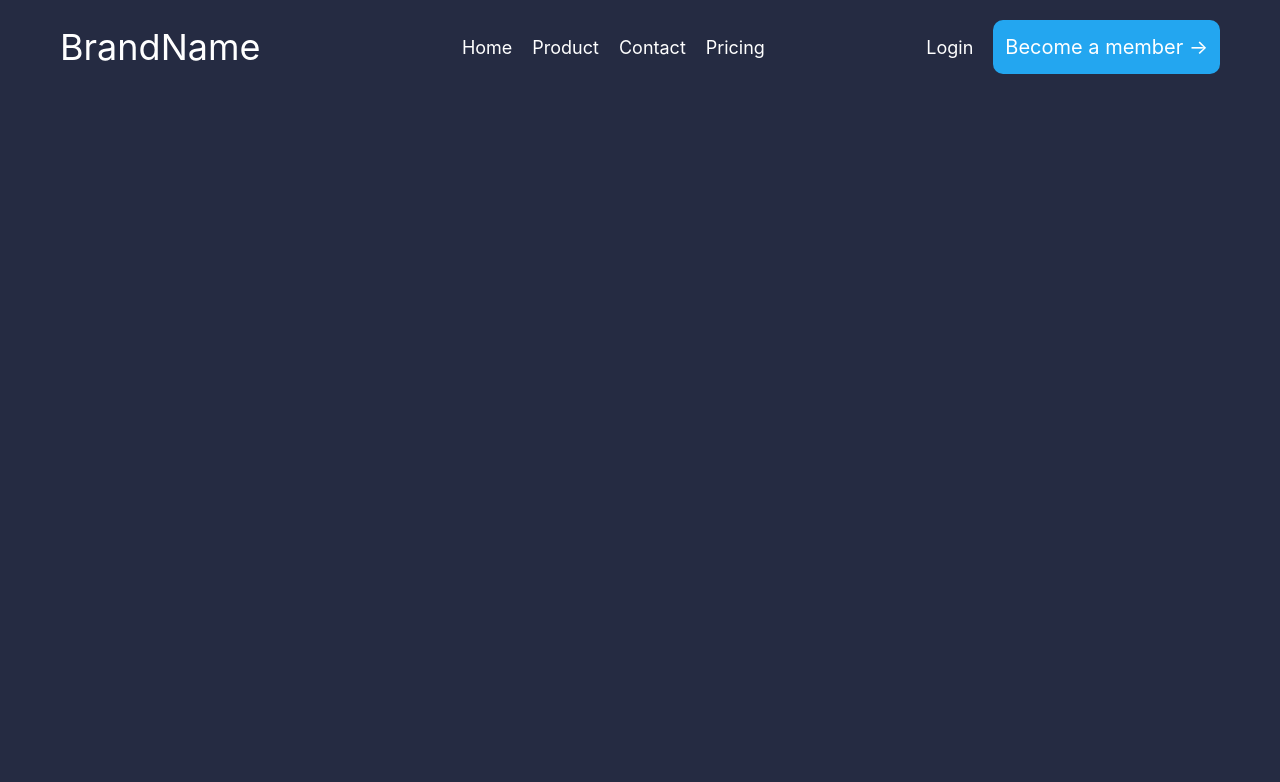
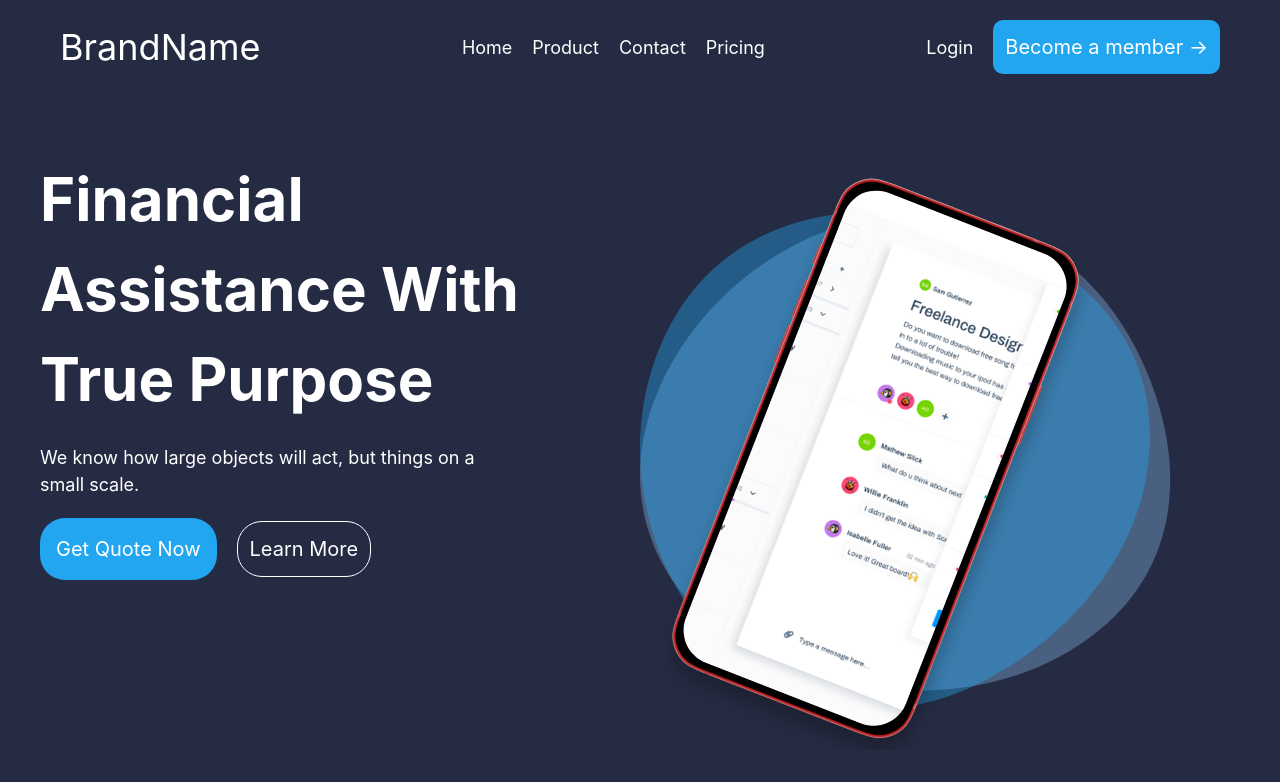
Before and after one commit to Magamed-7/HW-11, a website: page index.html in a window 1280 px wide. Drawn offline with nearby package versions, Linux system fonts and the light colour scheme; files that its build step writes are made by us from their sources.

Commit message:
first section

```diff
--- a/index.html
+++ b/index.html
@@ -38,5 +38,26 @@
         <a href="" class="text-[46px] text-[white] no-underline"> Contact </a>
         <a href="" class="text-[46px] text-[white] no-underline"> Pricing </a>
     </header>
+
+    <main>
+        <!-- Section one -->
+        <section class="flex lg:flex-row flex-col justify-between items-center my-15 max-w-300 m-auto gap-5">
+            <div class="flex flex-col gap-5 lg:w-[40%] w-[90%] lg:text-left text-center">
+                <h1 class="text-[white] text-[60px] font-bold"> Financial Assistance With True Purpose </h1>
+                <p class="text-[white] text-[18px]"> We know how large objects will act, but things on a small scale. </p>
+
+                <div class="flex items-center gap-5 lg:flex-row flex-col">
+                    <button class="p-4 text-[20px] text-[white] bg-[#23A6F0] rounded-[25px]"> Get Quote Now </button>
+                    <button class="p-3 text-[20px] text-[white] bg-transparent rounded-[25px] border border-colid border-[white]"> Learn More </button>
+                </div>
+            </div>
+
+            <div class="relative h-[50vh] lg:w-[50%] w-[90%]">
+                <img src="./mockup.png" alt="" class="z-3 top-0 absolute">
+                <img src="./Vector (2).png" alt="" class="z-1 top-11.25 absolute">
+                <img src="./Vector.png" alt="" class="z-2 top-11.25 absolute">
+            </div>
+        </section>
+    </main>
 </body>
 </html>
```
Also changed, not shown: Vector (2).png (added), Vector.png (added), mockup.png (added).
